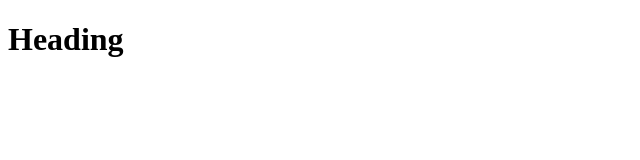
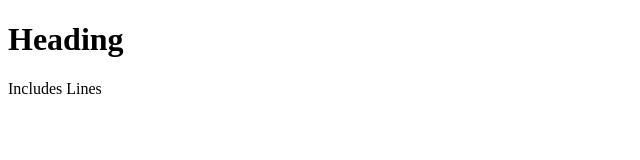
Before and after one commit to ChetanKrishna07/test_repo2, a plain HTML site: page index.html in a window 1280 px wide. Shown: the whole page, without its empty margins (0-640 px from the left). Drawn offline with Linux system fonts and the light colour scheme.

Commit message:
Added new Line in index.html

```diff
--- a/index.html
+++ b/index.html
@@ -8,5 +8,6 @@
   </head>
   <body>
     <h1>Heading</h1>
+    <p>Includes Lines</p>
   </body>
 </html>
```
